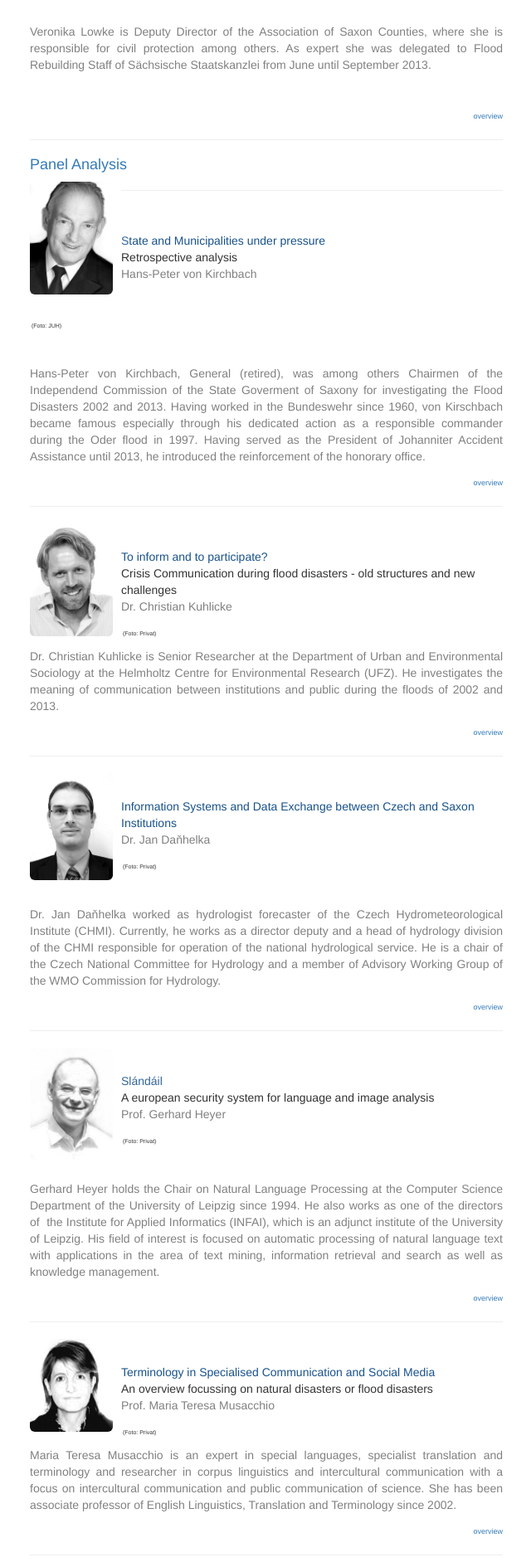
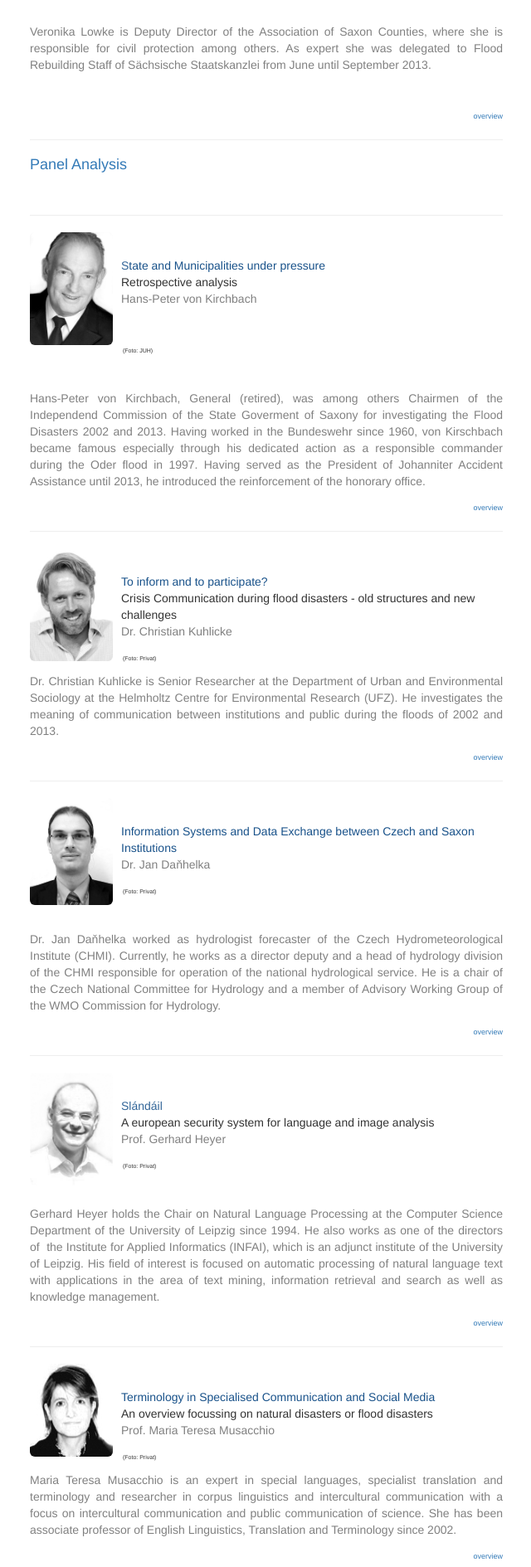
Before and after one commit to susedev/test, a Jekyll site: the page built from titles-and-speakers.html, in a window 1280 px wide. Shown: the part 1739-3628 px from the top of the page at 83% size, without its empty margins (229-869 px from the left). Built offline with Jekyll 4.4.1, drawn with Linux system fonts in a browser that asks for light colours; nearby versions of some CDN libraries.

Commit message:
Edit from JekyllCMS

```diff
--- a/titles-and-speakers.html
+++ b/titles-and-speakers.html
@@ -101,10 +101,10 @@ Spontaneous voluntary support during the flood<br />
 <hr noshade="noshade" size="1" />
 <h3>Panel Analysis</h3>
 
-<p><img alt="Hans-Peter von Kirchbach" class="img-rounded" src="{{ site.base_url }}/media/people/Kirchbach_heller.jpg" style="float: left; margin-right: 10px; margin-bottom: 5px; width: 100px; height: 136px;" title="Hans-Peter von Kirchbach (Foto:JUH)" /></p>
+<p>&nbsp;</p>
 
 <hr noshade="noshade" size="1" />
-<p><span style="color: #336699;"><a id="Kirchbach" name="Kirchbach"></a>&nbsp; </span></p>
+<p><span style="color: #336699;"><a id="Kirchbach" name="Kirchbach"></a>&nbsp; </span><img alt="Hans-Peter von Kirchbach" class="img-rounded" src="{{ site.base_url }}/media/people/Kirchbach_heller.jpg" style="float: left; margin-right: 10px; margin-bottom: 5px; width: 100px; height: 136px;" title="Hans-Peter von Kirchbach (Foto:JUH)" /></p>
 
 <p><span style="color: #336699;">S</span><span style="color:#19528A;">tate and Municipalities under pressure</span><br />
 Retrospective analysis<br />
```
